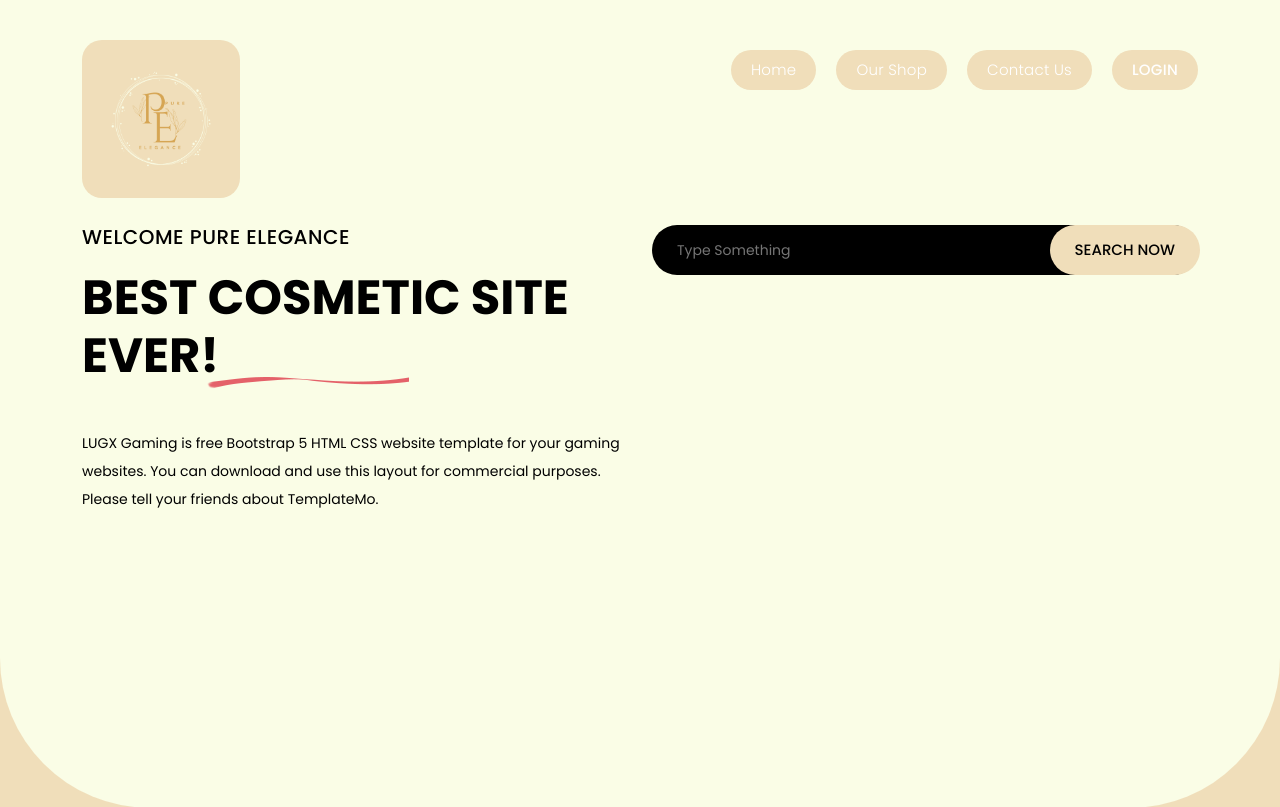
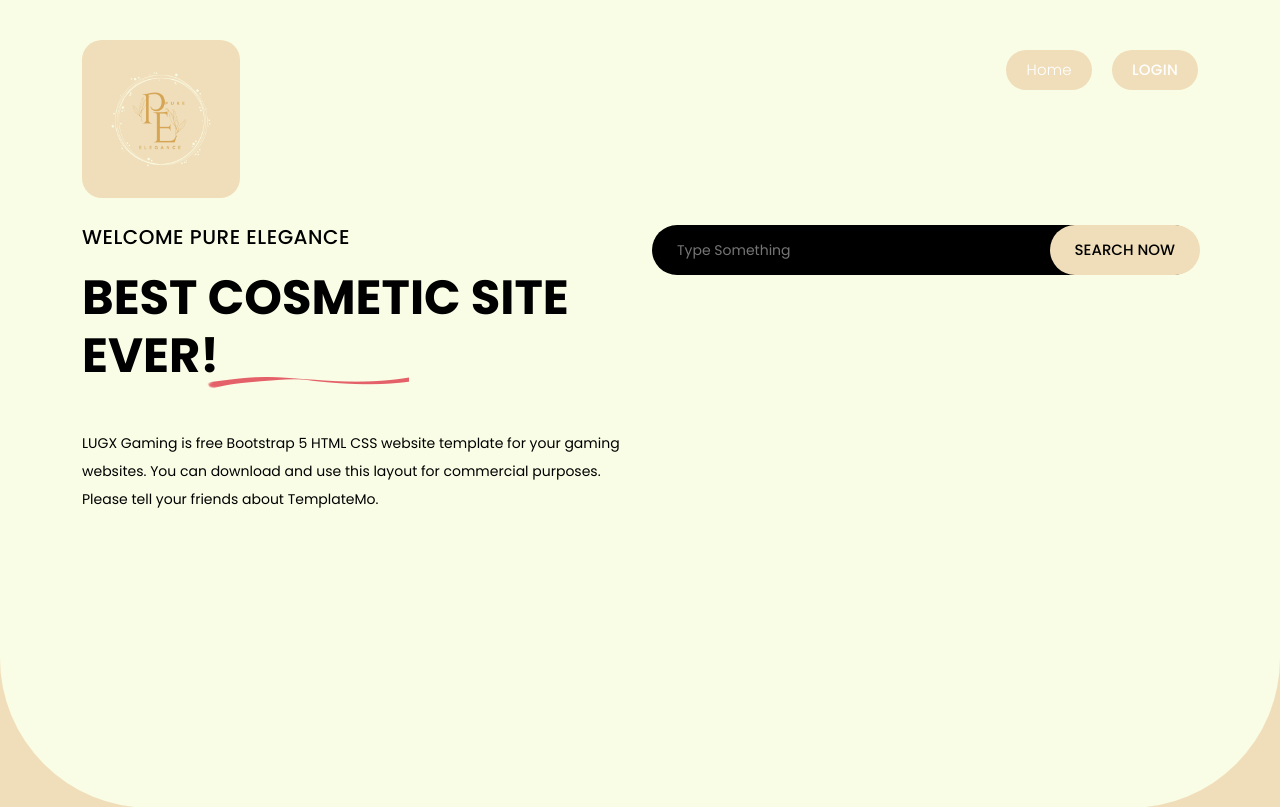
Before and after one commit to Akg987/cosmetic-store-website, a Django app: page /homepage/ in a window 1280 px wide. Shown: the top 807 px of the page. Run offline with Django 5.2, Linux system fonts and the light colour scheme; data comes from the database, SQL or seed files in the repository; some libraries are stand-ins or nearby versions.

Commit message:
all changes

```diff
--- a/djangoProject/homepage/templates/_layouthomepage.html
+++ b/djangoProject/homepage/templates/_layouthomepage.html
@@ -19,13 +19,7 @@
     <link rel="stylesheet" href="{% static 'assets/css/owl.css' %}">
     <link rel="stylesheet" href="{% static 'assets/css/animate.css' %}">
     <link rel="stylesheet"href="https://unpkg.com/swiper@7/swiper-bundle.min.css"/>
-<!--
 
-TemplateMo 589 lugx gaming
-
-https://templatemo.com/tm-589-lugx-gaming
-
--->
   </head>
 
 <body>
@@ -57,9 +51,8 @@ https://templatemo.com/tm-589-lugx-gaming
                     <!-- ***** Menu Start ***** -->
                     <ul class="nav">
                       <li><a href="/homepage" class="active" style="background: #F0DEBA">Home</a></li>
-                      <li><a href="shop.html" style="background: #F0DEBA">Our Shop</a></li>
 
-                      <li><a href="contact.html" style="background: #F0DEBA">Contact Us</a></li>
+
                       {% block User %}{% endblock %}
                   </ul>
                     <a class='menu-trigger'>
```
